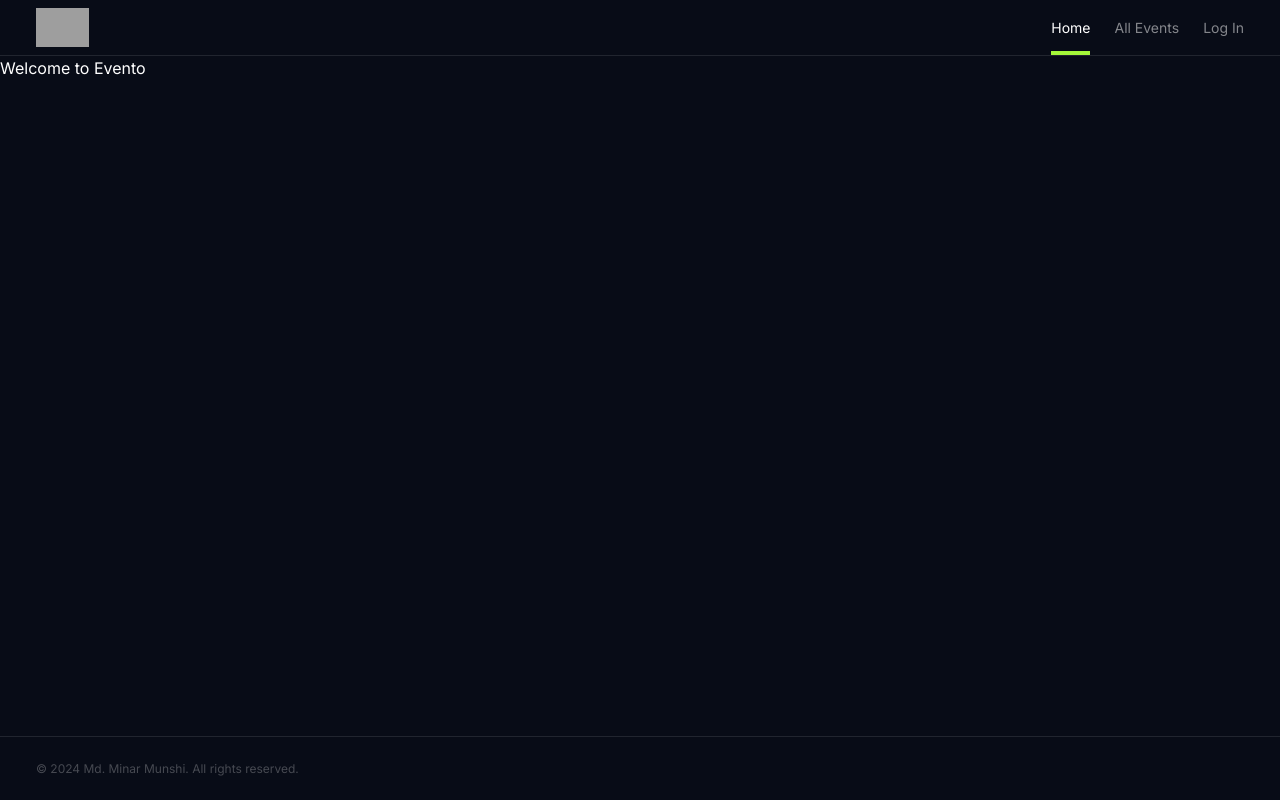
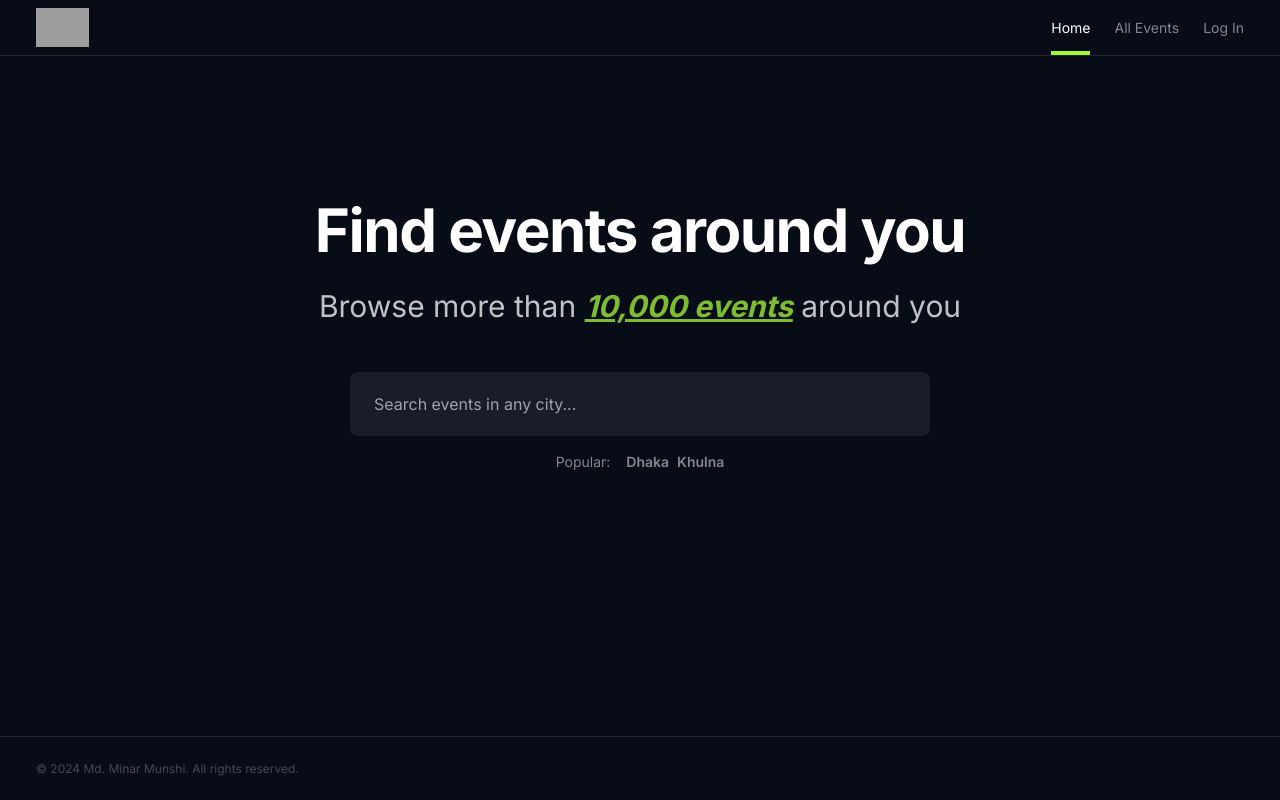
Before and after one commit to itsMinar/events-web-app, a Next.js app: page / in a window 1280 px wide. Built offline with nearby package versions, Linux system fonts and the light colour scheme; grey boxes are pictures that could not be loaded.

Commit message:
Design Homepage

```diff
--- /dev/null
+++ b/src/app/events/[slug]/page.jsx
@@ -0,0 +1,5 @@
+export default function EventsPage({ params }) {
+  const { slug } = params;
+
+  return <div>EventsPage: {slug}</div>;
+}
--- a/src/app/page.jsx
+++ b/src/app/page.jsx
@@ -1,7 +1,30 @@
+import SearchForm from '@/components/SearchForm';
+import Link from 'next/link';
+
 export default function HomePage() {
   return (
-    <div>
-      <h2>Welcome to Evento</h2>
-    </div>
+    <main className="flex flex-col items-center px-3 pt-36">
+      <h1 className="text-3xl font-bold tracking-tight lg:text-6xl">
+        Find events around you
+      </h1>
+
+      <p className="mb-12 mt-7 text-2xl opacity-75 lg:text-3xl">
+        Browse more than{' '}
+        <span className="font-bold italic text-accent underline">
+          10,000 events
+        </span>{' '}
+        around you
+      </p>
+
+      <SearchForm />
+
+      <section className="mt-4 flex gap-x-4 text-sm text-white/50">
+        <p>Popular:</p>
+        <div className="space-x-2 font-semibold">
+          <Link href="/events/dhaka">Dhaka</Link>
+          <Link href="/events/khulna">Khulna</Link>
+        </div>
+      </section>
+    </main>
   );
 }
--- /dev/null
+++ b/src/components/SearchForm.jsx
@@ -0,0 +1,29 @@
+'use client';
+
+import { useRouter } from 'next/navigation';
+import { useState } from 'react';
+
+export default function SearchForm() {
+  const [searchText, setSearchText] = useState('');
+  const router = useRouter();
+
+  const handleSubmit = (e) => {
+    e.preventDefault();
+
+    if (!searchText) return;
+
+    router.push(`/events/${searchText}`);
+  };
+
+  return (
+    <form onSubmit={handleSubmit} className="w-full sm:w-[580px]">
+      <input
+        className="h-16 w-full rounded-lg bg-white/[7%] px-6 outline-none ring-accent/50 transition focus:bg-white/10 focus:ring-2"
+        value={searchText}
+        onChange={(e) => setSearchText(e.target.value)}
+        placeholder="Search events in any city..."
+        spellCheck={false}
+      />
+    </form>
+  );
+}
```
